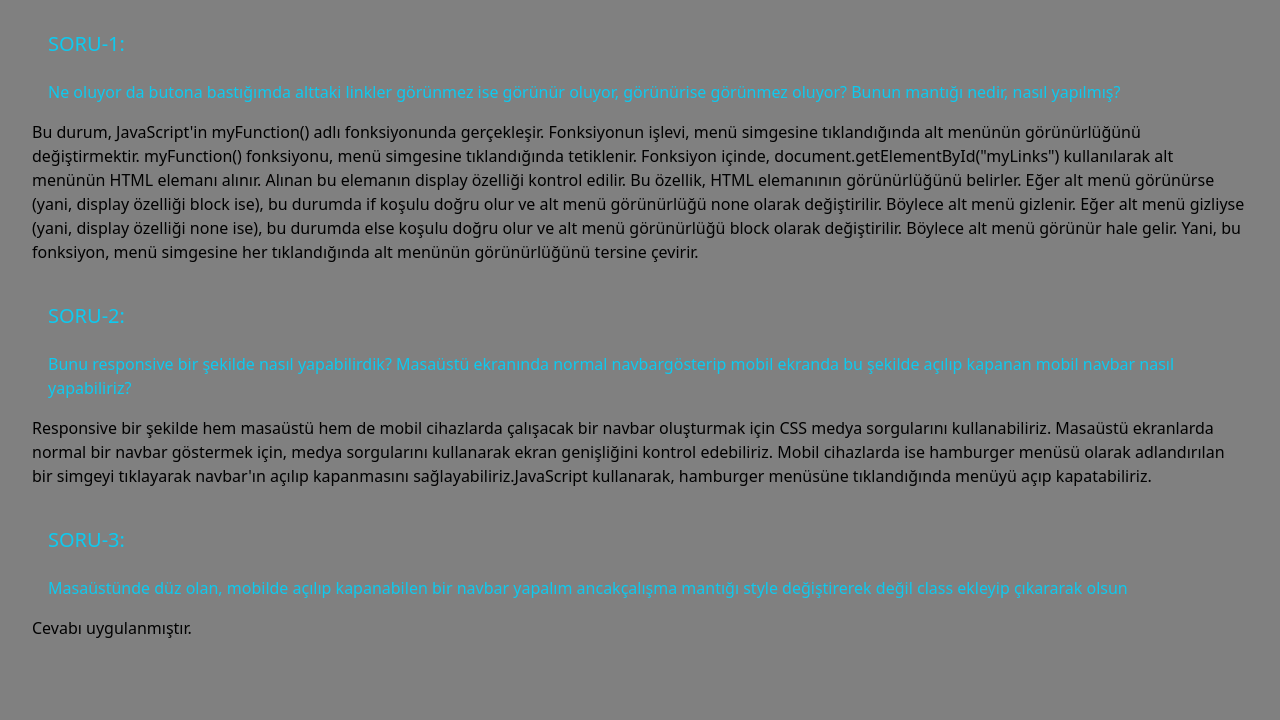
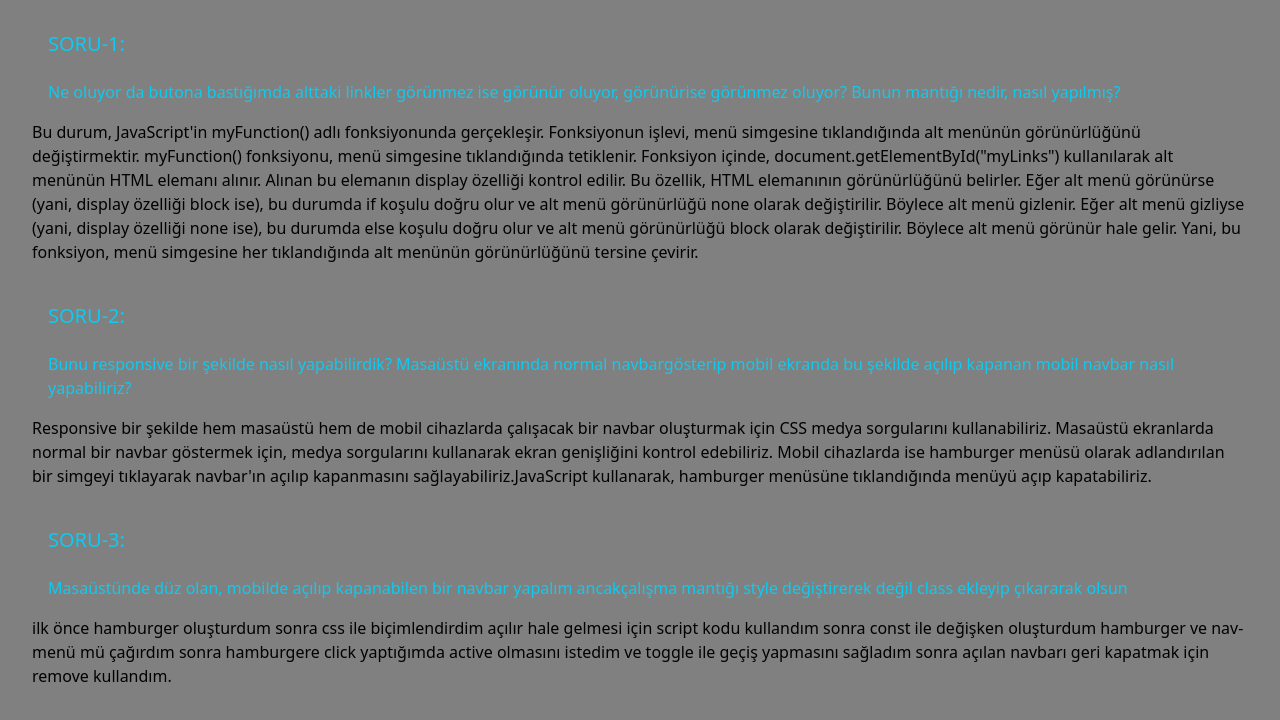
Before and after one commit to BEYZAASLAN/simple-navbar-with-js, a plain HTML site: page index.html in a window 1280 px wide. Shown: the part 78-798 px from the top of the page. Drawn offline with nearby package versions, Linux system fonts and the light colour scheme.

Commit message:
Update index.html

```diff
--- a/index.html
+++ b/index.html
@@ -67,7 +67,8 @@
     <p class="text-info px-3">Masaüstünde düz olan, mobilde açılıp kapanabilen bir navbar yapalım ancakçalışma mantığı
       style değiştirerek değil class ekleyip çıkararak olsun
     </p>
-    <p class="text-black">Cevabı uygulanmıştır.</p>
+    <p class="text-black"> ilk önce hamburger oluşturdum sonra css ile biçimlendirdim açılır hale gelmesi için script kodu kullandım sonra const ile değişken oluşturdum hamburger ve nav-menü mü çağırdım
+    sonra hamburgere click yaptığımda active olmasını istedim ve toggle ile geçiş yapmasını sağladım sonra açılan navbarı geri kapatmak için remove kullandım.</p>
 
 
   </div>
```
